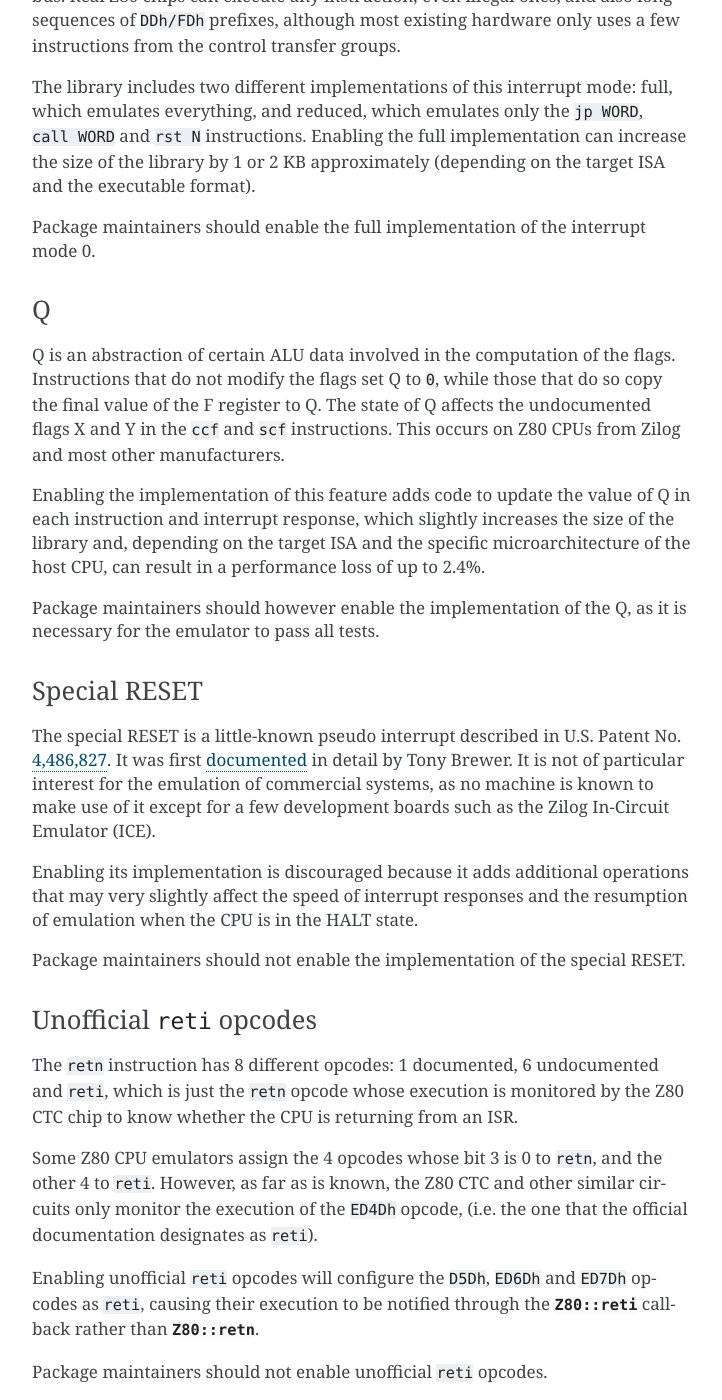
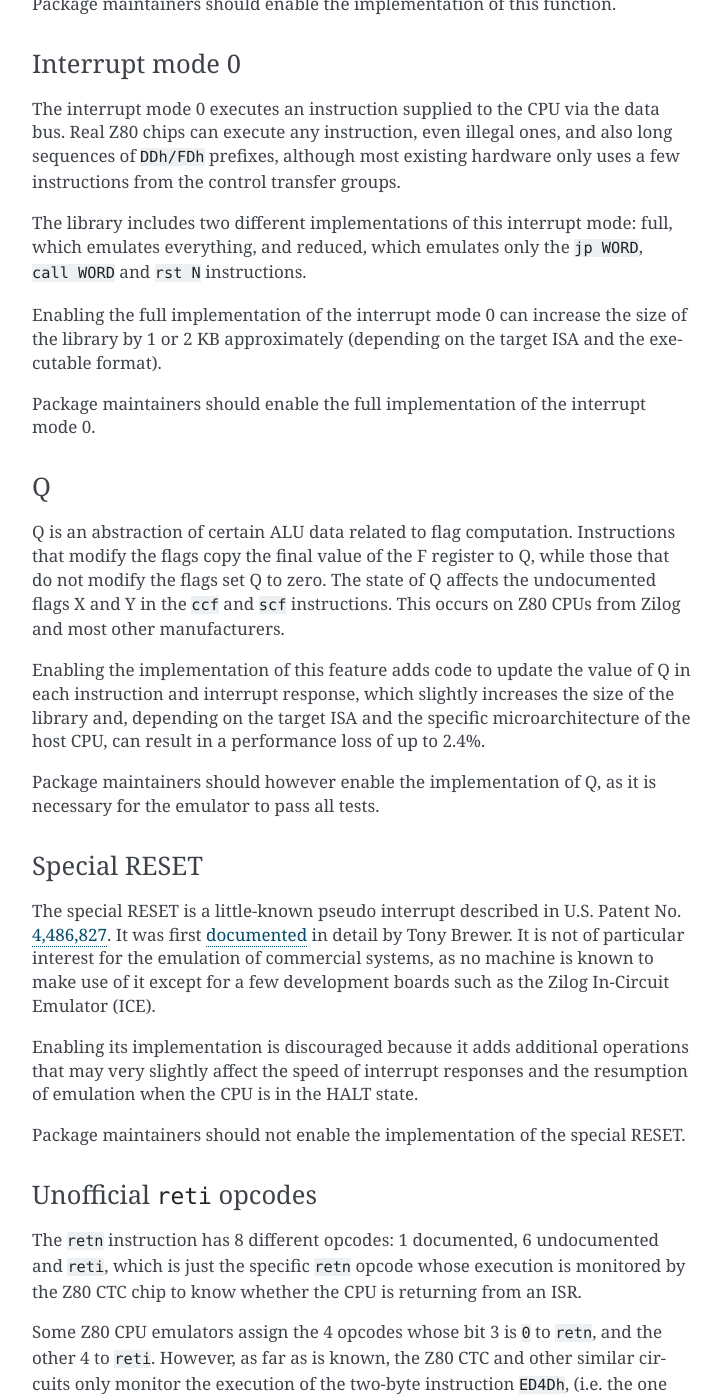
Before and after one commit to redcode/Z80, a Sphinx documentation site: the page built from documentation/Introduction.rst, in a window 1280 px wide and 1400 px high, scrolled down 1026 px. Shown: the whole window, without its empty margins (388-1110 px from the left). Built offline with Sphinx 7.4.7, drawn with Linux system fonts in a browser that asks for light colours; some of the changed text lies outside the part shown.

Commit message:
Documentation WIP.

```diff
--- a/documentation/Introduction.rst
+++ b/documentation/Introduction.rst
@@ -12,6 +12,8 @@
 
 Fetch/execute overlapping
 -------------------------
+
+Real Z80 CPUs overlap some operations of certain instructions with the fetch phase of the next instruction or interrupt response. For example, the effective modification of registers A and F. The library does not emulate this feature for speed reasons and only guarantees register coherence at the instruction level, not at the T-state level.
 
 Normal RESET
 ------------
@@ -36,18 +38,20 @@
 
 The interrupt mode 0 executes an instruction supplied to the CPU via the data bus. Real Z80 chips can execute any instruction, even illegal ones, and also long sequences of ``DDh/FDh`` prefixes, although most existing hardware only uses a few instructions from the control transfer groups.
 
-The library includes two different implementations of this interrupt mode: full, which emulates everything, and reduced, which emulates only the ``jp WORD``, ``call WORD`` and ``rst N`` instructions. Enabling the full implementation can increase the size of the library by 1 or 2 KB approximately (depending on the target ISA and the executable format).
+The library includes two different implementations of this interrupt mode: full, which emulates everything, and reduced, which emulates only the ``jp WORD``, ``call WORD`` and ``rst N`` instructions.
+
+Enabling the full implementation of the interrupt mode 0 can increase the size of the library by 1 or 2 KB approximately (depending on the target ISA and the executable format).
 
 Package maintainers should enable the full implementation of the interrupt mode 0.
 
 Q
 -
 
-Q is an abstraction of certain ALU data involved in the computation of the flags. Instructions that do not modify the flags set Q to ``0``, while those that do so copy the final value of the F register to Q. The state of Q affects the undocumented flags X and Y in the ``ccf`` and ``scf`` instructions. This occurs on Z80 CPUs from Zilog and most other manufacturers.
+Q is an abstraction of certain ALU data related to flag computation. Instructions that modify the flags copy the final value of the F register to Q, while those that do not modify the flags set Q to zero. The state of Q affects the undocumented flags X and Y in the ``ccf`` and ``scf`` instructions. This occurs on Z80 CPUs from Zilog and most other manufacturers.
 
 Enabling the implementation of this feature adds code to update the value of Q in each instruction and interrupt response, which slightly increases the size of the library and, depending on the target ISA and the specific microarchitecture of the host CPU, can result in a performance loss of up to 2.4%.
 
-Package maintainers should however enable the implementation of the Q, as it is necessary for the emulator to pass all tests.
+Package maintainers should however enable the implementation of Q, as it is necessary for the emulator to pass all tests.
 
 Special RESET
 -------------
@@ -61,13 +65,13 @@
 Unofficial ``reti`` opcodes
 ---------------------------
 
-The ``retn`` instruction has 8 different opcodes: 1 documented, 6 undocumented and ``reti``, which is just the ``retn`` opcode whose execution is monitored by the Z80 CTC chip to know whether the CPU is returning from an ISR.
+The ``retn`` instruction has 8 different opcodes: 1 documented, 6 undocumented and ``reti``, which is just the specific ``retn`` opcode whose execution is monitored by the Z80 CTC chip to know whether the CPU is returning from an ISR.
 
-Some Z80 CPU emulators assign the 4 opcodes whose bit 3 is 0 to ``retn``, and the other 4 to ``reti``. However, as far as is known, the Z80 CTC and other similar circuits only monitor the execution of the ``ED4Dh`` opcode, (i.e. the one that the official documentation designates as ``reti``).
+Some Z80 CPU emulators assign the 4 opcodes whose bit 3 is ``0`` to ``retn``, and the other 4 to ``reti``. However, as far as is known, the Z80 CTC and other similar circuits only monitor the execution of the two-byte instruction ``ED4Dh``, (i.e. the one that the official documentation designates as ``reti``).
 
-Enabling unofficial ``reti`` opcodes will configure the ``D5Dh``, ``ED6Dh`` and ``ED7Dh`` opcodes as ``reti``, causing their execution to be notified through the :c:data:`Z80::reti<Z80.reti>` callback rather than :c:data:`Z80::retn<Z80.retn>`.
+Enabling unofficial ``reti`` opcodes will configure the ``ED5Dh``, ``ED6Dh`` and ``ED7Dh`` instructions as ``reti``, causing their execution to be notified through the :c:data:`Z80::reti<Z80.reti>` callback rather than :c:data:`Z80::retn<Z80.retn>`.
 
-Package maintainers should not enable unofficial ``reti`` opcodes.
+Package maintainers should never enable unofficial ``reti`` opcodes.
 
 Zilog NMOS bug of the ``ld a,i`` and ``ld a,r`` instructions
 ------------------------------------------------------------
```
